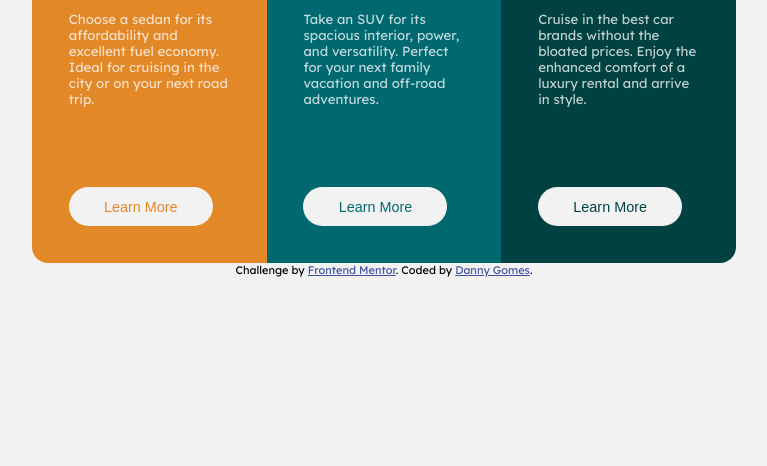
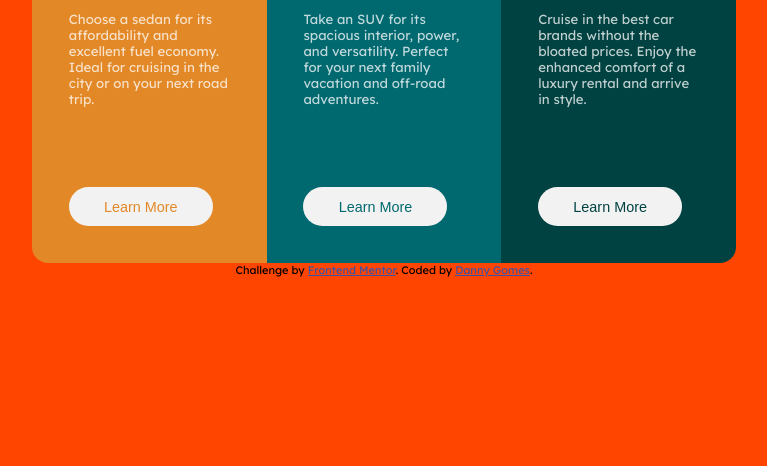
Before and after one commit to dannygomes/3-column-preview-card-component-challenge, a plain HTML site: page index.html in a window 1280 px wide. Shown: the part 350-816 px from the top of the page, without its empty margins (256-1023 px from the left). Drawn offline with Linux system fonts and the light colour scheme.

Commit message:
Changed background to test update on solution

```diff
--- a/style.css
+++ b/style.css
@@ -8,7 +8,7 @@ body {
     align-items: center;
     min-height: 100vh;
     color: hsl(0, 0%, 95%);
-    background-color: hsl(0, 0%, 95%);
+    background-color: orangered;
 }
 
 main {
```
